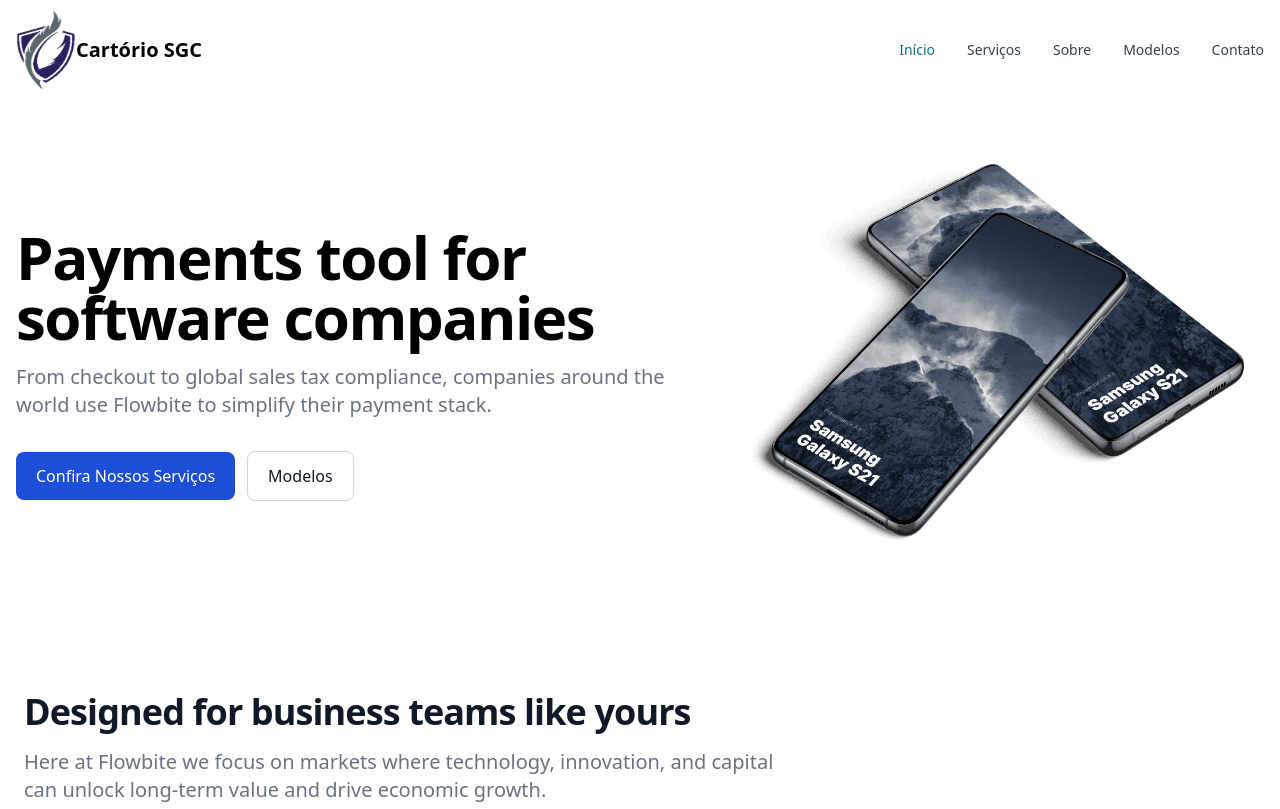
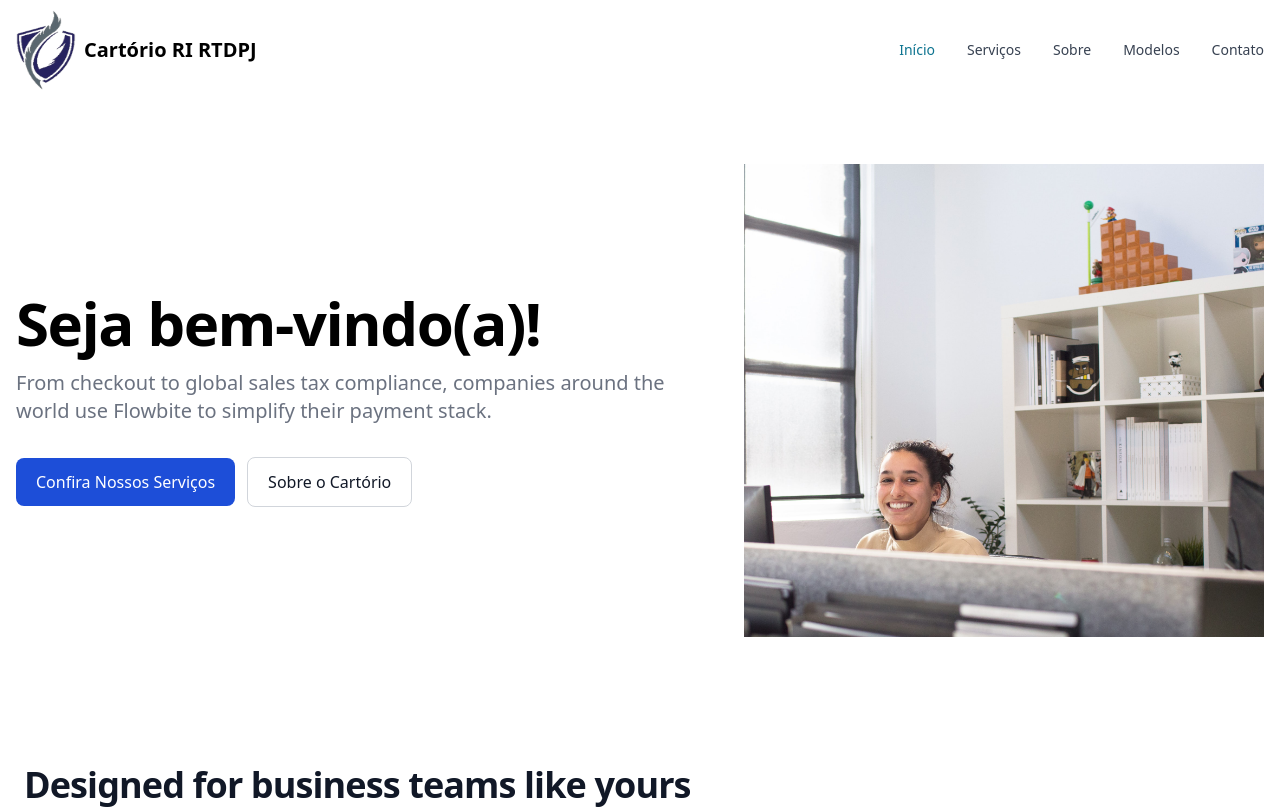
Before and after one commit to lmdvlpr/cartorio-sgc, a Next.js app: page / in a window 1280 px wide. Shown: the top 809 px of the page. Built offline with nearby package versions, Linux system fonts and the light colour scheme.

Commit message:
feat: some changes on components

```diff
--- a/components/Cabecalho.jsx
+++ b/components/Cabecalho.jsx
@@ -7,7 +7,7 @@ export function Cabecalho() {
 				<div className="grid max-w-screen-xl px-4 py-8 mx-auto lg:gap-8 xl:gap-0 lg:py-16 lg:grid-cols-12">
 					<div className="mr-auto place-self-center lg:col-span-7">
 						<h1 className="max-w-2xl mb-4 text-4xl font-extrabold tracking-tight leading-none md:text-5xl xl:text-6xl dark:text-white">
-							Payments tool for software companies
+							Seja bem-vindo(a)!
 						</h1>
 						<p className="max-w-2xl mb-6 font-light text-gray-500 lg:mb-8 md:text-lg lg:text-xl dark:text-gray-400">
 							From checkout to global sales tax compliance, companies around the
@@ -35,16 +35,11 @@ export function Cabecalho() {
 							href="#"
 							className="inline-flex items-center justify-center px-5 py-3 text-base font-medium text-center text-gray-900 border border-gray-300 rounded-lg hover:bg-gray-100 focus:ring-4 focus:ring-gray-100 dark:text-white dark:border-gray-700 dark:hover:bg-gray-700 dark:focus:ring-gray-800"
 						>
-							Modelos
+							Sobre o Cartório
 						</a>
 					</div>
 					<div className="hidden lg:mt-0 lg:col-span-5 lg:flex">
-						<Image
-							src="/phone-mockup.png"
-							alt="mockup"
-							width={500}
-							height={400}
-						/>
+						<Image src="/welcome.jpg" alt="mockup" width={550} height={500} />
 					</div>
 				</div>
 			</section>
--- a/components/Contato.jsx
+++ b/components/Contato.jsx
@@ -37,7 +37,7 @@ export function Contato() {
 								type="email"
 								id="email"
 								className="shadow-sm bg-gray-50 border border-gray-300 text-gray-900 text-sm rounded-lg focus:ring-primary-500 focus:border-primary-500 block w-full p-2.5 dark:bg-gray-700 dark:border-gray-600 dark:placeholder-gray-400 dark:text-white dark:focus:ring-primary-500 dark:focus:border-primary-500 dark:shadow-sm-light"
-								placeholder="contato@meuemail.com"
+								placeholder="Por favor, nos informe o seu e-mail"
 								required=""
 							/>
 						</div>
@@ -52,7 +52,7 @@ export function Contato() {
 								id="message"
 								rows={6}
 								className="block p-2.5 w-full text-sm text-gray-900 bg-gray-50 rounded-lg shadow-sm border border-gray-300 focus:ring-primary-500 focus:border-primary-500 dark:bg-gray-700 dark:border-gray-600 dark:placeholder-gray-400 dark:text-white dark:focus:ring-primary-500 dark:focus:border-primary-500"
-								placeholder="Escreva aqui a sua mensagem"
+								placeholder="Escreva aqui a sua mensagem..."
 								defaultValue={''}
 							/>
 						</div>
--- a/components/Menu.jsx
+++ b/components/Menu.jsx
@@ -11,10 +11,10 @@ export function Menu() {
 						width={60}
 						height={80}
 						className="mr-3 h-6 sm:h-9"
-						alt="Flowbite Logo"
+						alt="Logo do Cartório De Registro De Imóveis, Hipotecas, Títulos e Documentos - São Gonçalo Dos Campos"
 					/>
-					<span className="self-center whitespace-nowrap text-xl font-semibold dark:text-white">
-						Cartório SGC
+					<span className="self-center whitespace-nowrap ml-2 text-xl font-semibold dark:text-white">
+						Cartório RI RTDPJ
 					</span>
 				</Navbar.Brand>
 				<Navbar.Toggle />
```
Also changed, not shown: public/welcome.jpg (added).
